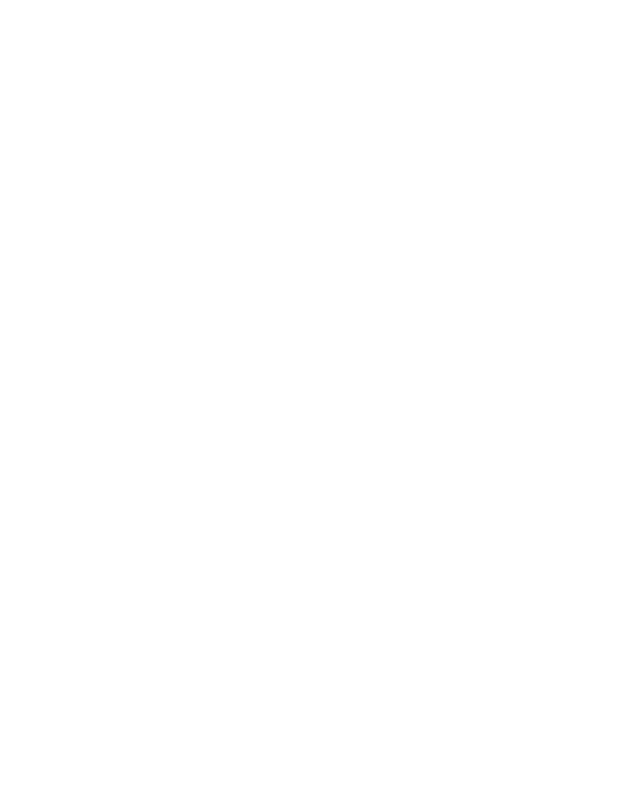
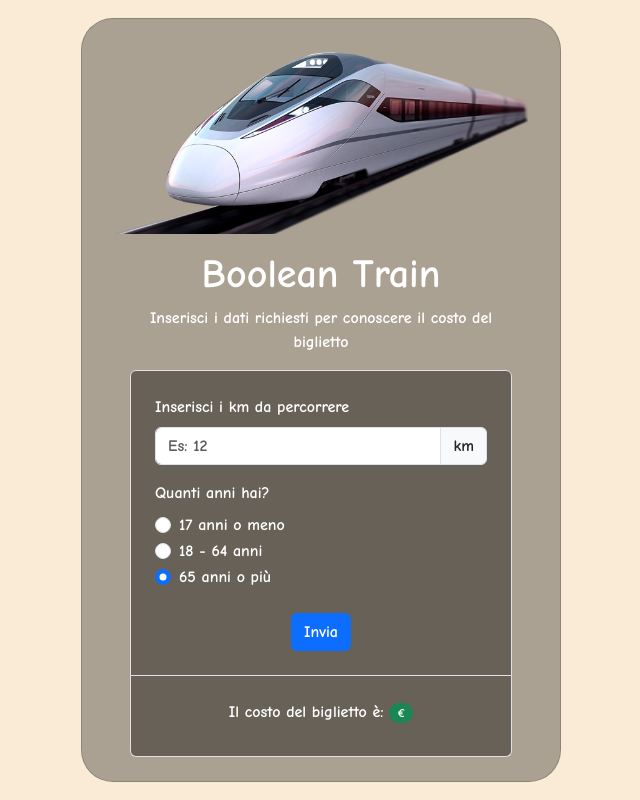
Before and after one commit to Antonio-Ribezzo/js-biglietto-treno, a plain HTML site: page index.html in a window 1280 px wide. Shown: the whole page, without its empty margins (319-959 px from the left). Drawn offline with nearby package versions, Linux system fonts and the light colour scheme.

Commit message:
html & css for mock-up

```diff
--- a/assets/css/style.css
+++ b/assets/css/style.css
@@ -0,0 +1,22 @@
+#container-0{
+    background-color: antiquewhite;
+}
+
+.card{
+    width: 30rem !important;
+    border-radius: 2rem;
+    background-color: rgba(0, 0, 0, 0.312);
+}
+
+#main-text,
+.card-body{
+    font-family: 'Comic Neue', cursive;
+}
+
+.card-body{
+    border-radius: 5rem !important;
+}
+
+.list-group-item{
+    background-color: rgba(0, 0, 0, 0.4);
+}
--- a/index.html
+++ b/index.html
@@ -9,10 +9,63 @@
     <link href="https://cdn.jsdelivr.net/npm/bootstrap@5.3.0-alpha1/dist/css/bootstrap.min.css" rel="stylesheet" integrity="sha384-GLhlTQ8iRABdZLl6O3oVMWSktQOp6b7In1Zl3/Jr59b6EGGoI1aFkw7cmDA6j6gD" crossorigin="anonymous">
     <!-- link style css -->
     <link rel="stylesheet" href="./assets/css/style.css">
+    <!-- link font -->
+    <link rel="preconnect" href="https://fonts.googleapis.com">
+    <link rel="preconnect" href="https://fonts.gstatic.com" crossorigin>
+    <link href="https://fonts.googleapis.com/css2?family=Comic+Neue:wght@700&display=swap" rel="stylesheet">
   </head>
 </head>
 <body>
-
+    <div id="container-0" class="vh-100 d-flex justify-content-center align-items-center">
+        <div class="card p-4 text-white" style="width: 18rem;">
+            <img class="" src="./assets/img/train.png" alt="">
+            <div id="main-text" class="card-body text-center">
+              <h1 class="card-title">Boolean Train</h1>
+              <p class="card-text">Inserisci i dati richiesti per conoscere il costo del biglietto</p>
+            </div>
+            <div class="card-body p-0 px-4">
+                <ul class="list-group border-0">
+                    <li class="list-group-item text-white p-4">
+                        <label for="exampleFormControlInput1" class="form-label">Inserisci i km da percorrere</label>
+                        <div class="input-group mb-3">
+                            <input type="email" class="form-control" id="exampleFormControlInput1" placeholder="Es: 12">
+                            <span class="input-group-text">km</span>
+                        </div>
+                        <label for="exampleFormControlInput1" class="form-label">Quanti anni hai?</label>
+                        <div class="form-check">
+                            <input class="form-check-input" type="radio" name="flexRadioDefault" id="flexRadioDefault1">
+                            <label class="form-check-label" for="flexRadioDefault1">
+                                17 anni o meno
+                            </label>
+                        </div>
+                        <div class="form-check">
+                            <input class="form-check-input" type="radio" name="flexRadioDefault" id="flexRadioDefault2" checked>
+                            <label class="form-check-label" for="flexRadioDefault2">
+                            18 - 64 anni
+                            </label>
+                        </div>
+                        <div class="form-check">
+                            <input class="form-check-input" type="radio" name="flexRadioDefault" id="flexRadioDefault2" checked>
+                            <label class="form-check-label" for="flexRadioDefault2">
+                            65 anni o più
+                            </label>
+                        </div>
+                        <div class="d-flex justify-content-center mt-4">
+                            <button type="submit" class="btn btn-primary">Invia</button>
+                        </div>
+                    </li>
+                    <li class="list-group-item text-white text-center p-4">
+                        <label for="exampleFormControlInput1" class="form-label">Il costo del biglietto è:</label>
+                        <div class="badge rounded-pill text-bg-success">
+                            <span id="price">
+                            </span>
+                            <span>&euro;</span>
+                        </div>
+                    </li>
+                </ul>
+            </div>
+        </div>
+    </div>
 
 
 
```
Also changed, not shown: assets/img/train.png (added).
